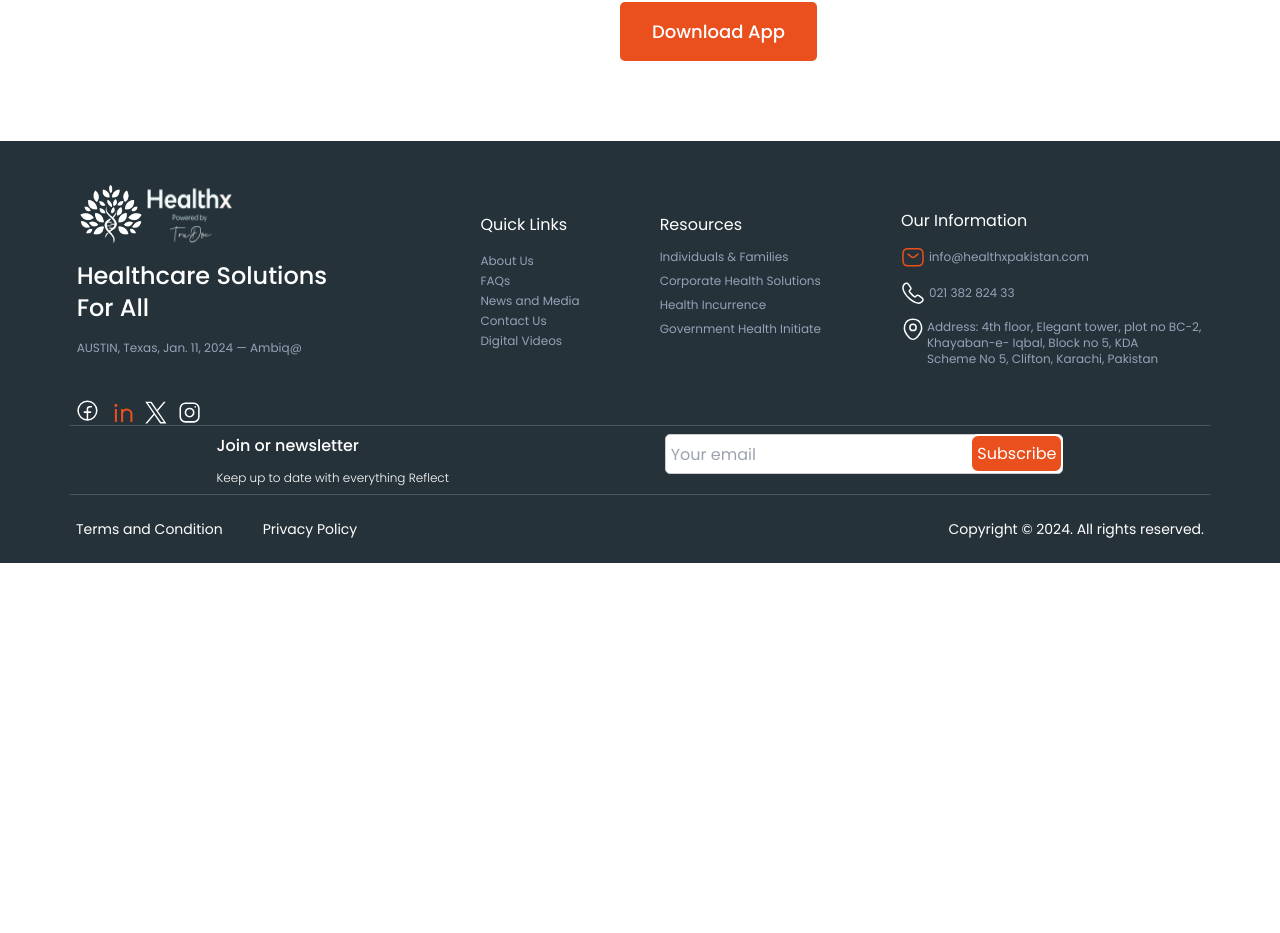
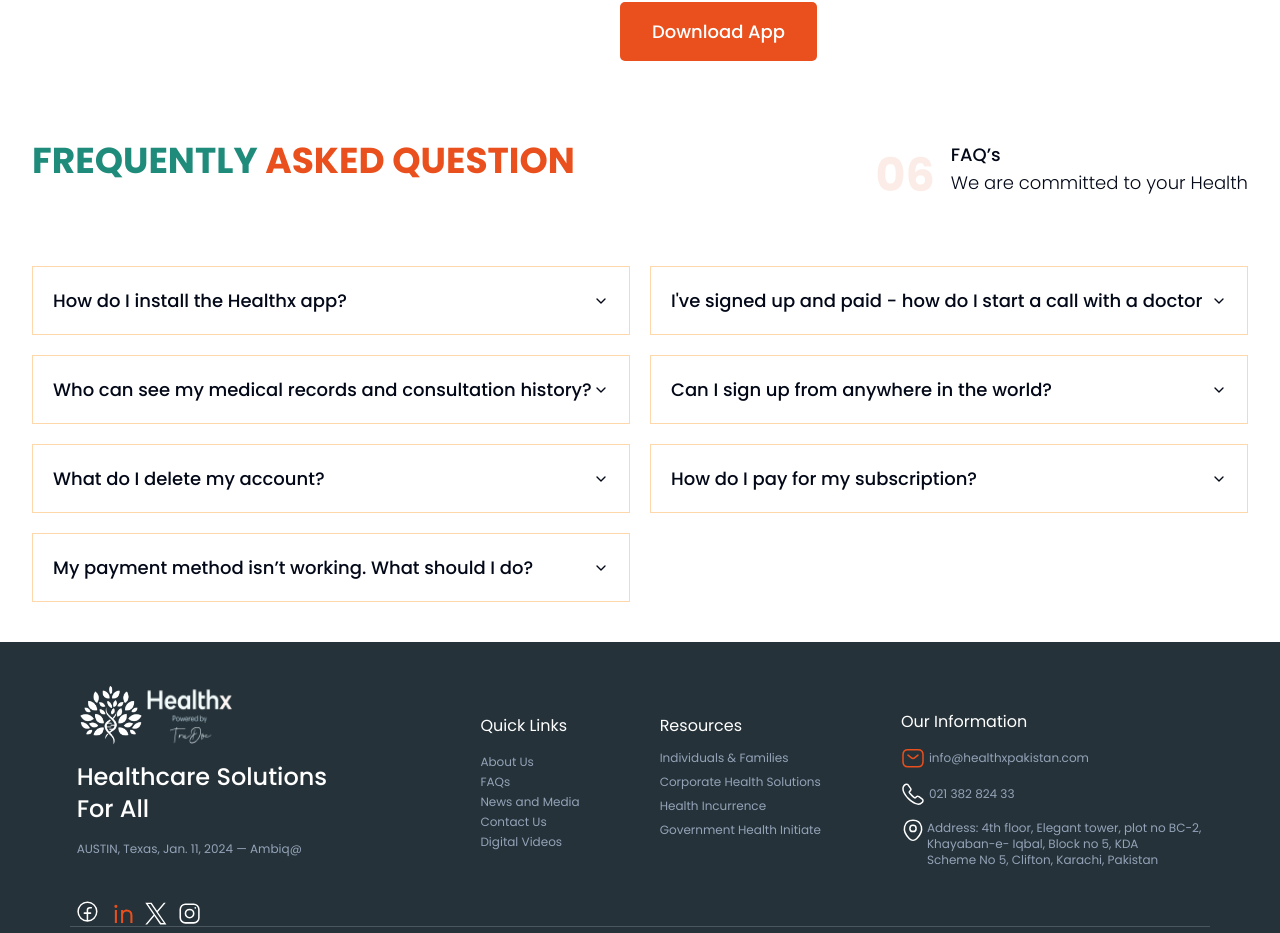
Before and after one commit to Sanjay1402/healthx, a Next.js app: page / in a window 1280 px wide. Shown: the part 3069-4002 px from the top of the page. Before the commit the page ends 3632 px from the top, so only its background shows below. Built offline with nearby package versions, Linux system fonts and the light colour scheme.

Commit message:
added frequent ask question- component in main page

```diff
--- a/src/app/page.jsx
+++ b/src/app/page.jsx
@@ -4,6 +4,12 @@
 import Values from "@/components/values/Values";
 import ContactBanner from "@/components/contactbanner/ContactBanner";
 import AppIntegration from "@/components/appintegration/AppIntegration";
+import {
+  Accordion,
+  AccordionContent,
+  AccordionItem,
+  AccordionTrigger,
+} from "@/components/ui/accordion";
 
 export default function Home() {
   return (
@@ -13,6 +19,102 @@
       <Values />
       <ContactBanner />
       <AppIntegration />
+      {/* Frequently Asked Component */}
+      <div className="container">
+        <div className="flex justify-between">
+          <div className="text-4xl mb-4 font-bold ">
+            <span className="green">FREQUENTLY</span>{" "}
+            <span className="orange">ASKED QUESTION</span>
+          </div>
+
+          <div className="flex">
+            <div className="mr-4 mb-4 opacity_text_orange">06</div>
+            <div>
+              <div className="font-medium text-lg">FAQ’s</div>
+              <div className="font-light text-lg">
+                We are committed to your Health
+              </div>
+            </div>
+          </div>
+        </div>
+        <div className="grid grid-cols-2 gap-5 my-10">
+          <Accordion type="single" collapsible>
+            <AccordionItem value="item-1">
+              <AccordionTrigger>
+                How do I install the Healthx app?
+              </AccordionTrigger>
+              <AccordionContent>
+                The Healthx app is available on both the iOS App Store and
+                Google Play Store for free, depending on your device.
+              </AccordionContent>
+            </AccordionItem>
+          </Accordion>
+          <Accordion type="single" collapsible>
+            <AccordionItem value="item-1">
+              <AccordionTrigger>
+                I've signed up and paid - how do I start a call with a doctor
+              </AccordionTrigger>
+              <AccordionContent>
+                The Healthx app is available on both the iOS App Store and
+                Google Play Store for free, depending on your device.
+              </AccordionContent>
+            </AccordionItem>
+          </Accordion>
+          <Accordion type="single" collapsible>
+            <AccordionItem value="item-1">
+              <AccordionTrigger>
+                Who can see my medical records and consultation history?
+              </AccordionTrigger>
+              <AccordionContent>
+                The Healthx app is available on both the iOS App Store and
+                Google Play Store for free, depending on your device.
+              </AccordionContent>
+            </AccordionItem>
+          </Accordion>
+          <Accordion type="single" collapsible>
+            <AccordionItem value="item-1">
+              <AccordionTrigger>
+                Can I sign up from anywhere in the world?
+              </AccordionTrigger>
+              <AccordionContent>
+                The Healthx app is available on both the iOS App Store and
+                Google Play Store for free, depending on your device.
+              </AccordionContent>
+            </AccordionItem>
+          </Accordion>
+          <Accordion type="single" collapsible>
+            <AccordionItem value="item-1">
+              <AccordionTrigger>What do I delete my account?</AccordionTrigger>
+              <AccordionContent>
+                The Healthx app is available on both the iOS App Store and
+                Google Play Store for free, depending on your device.
+              </AccordionContent>
+            </AccordionItem>
+          </Accordion>
+          <Accordion type="single" collapsible>
+            <AccordionItem value="item-1">
+              <AccordionTrigger>
+                How do I pay for my subscription?
+              </AccordionTrigger>
+              <AccordionContent>
+                The Healthx app is available on both the iOS App Store and
+                Google Play Store for free, depending on your device.
+              </AccordionContent>
+            </AccordionItem>
+          </Accordion>
+          <Accordion type="single" collapsible>
+            <AccordionItem value="item-1">
+              <AccordionTrigger>
+                My payment method isn’t working. What should I do?
+              </AccordionTrigger>
+              <AccordionContent>
+                The Healthx app is available on both the iOS App Store and
+                Google Play Store for free, depending on your device.
+              </AccordionContent>
+            </AccordionItem>
+          </Accordion>
+        </div>
+      </div>
     </div>
   );
 }
```
